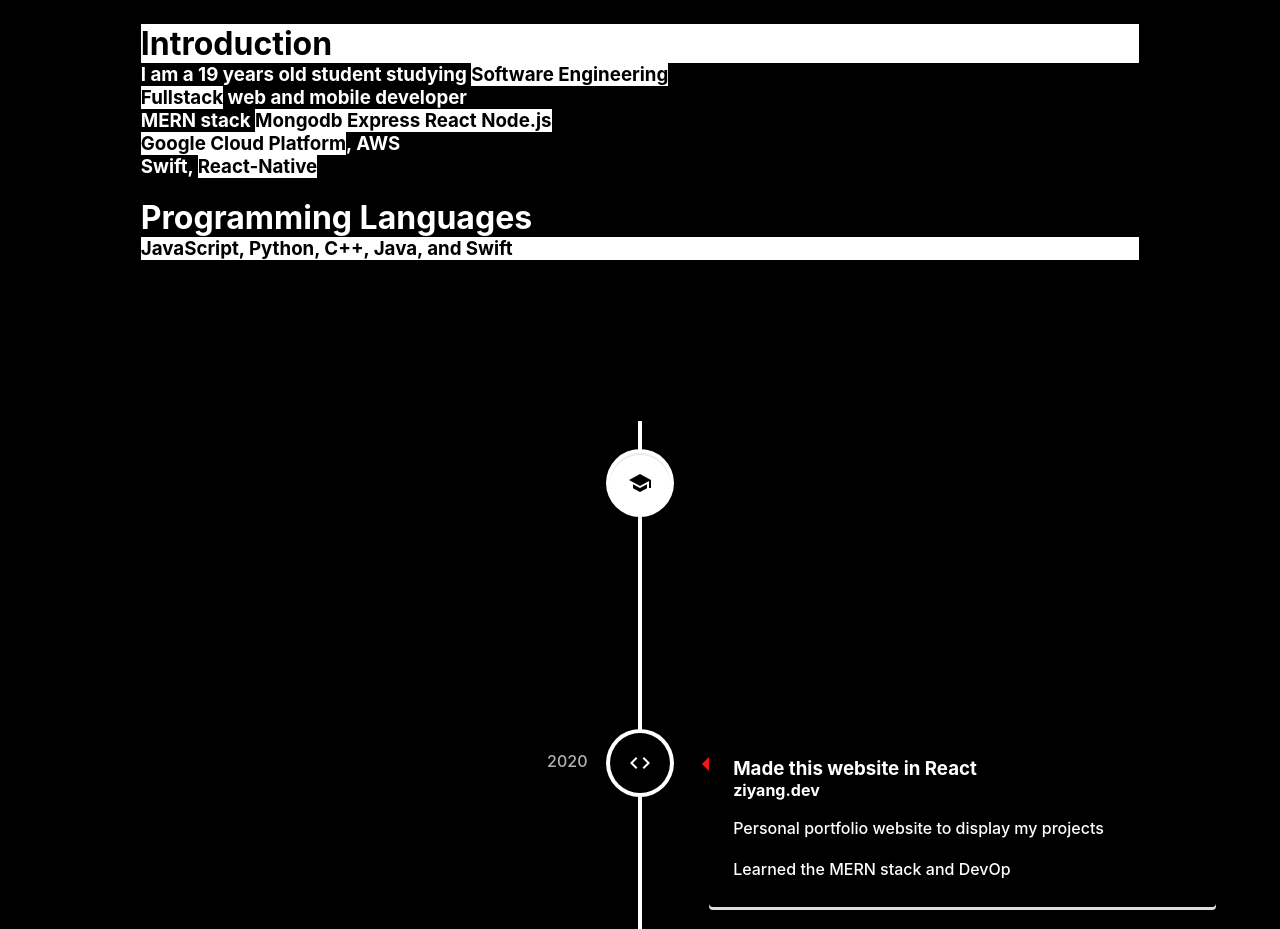
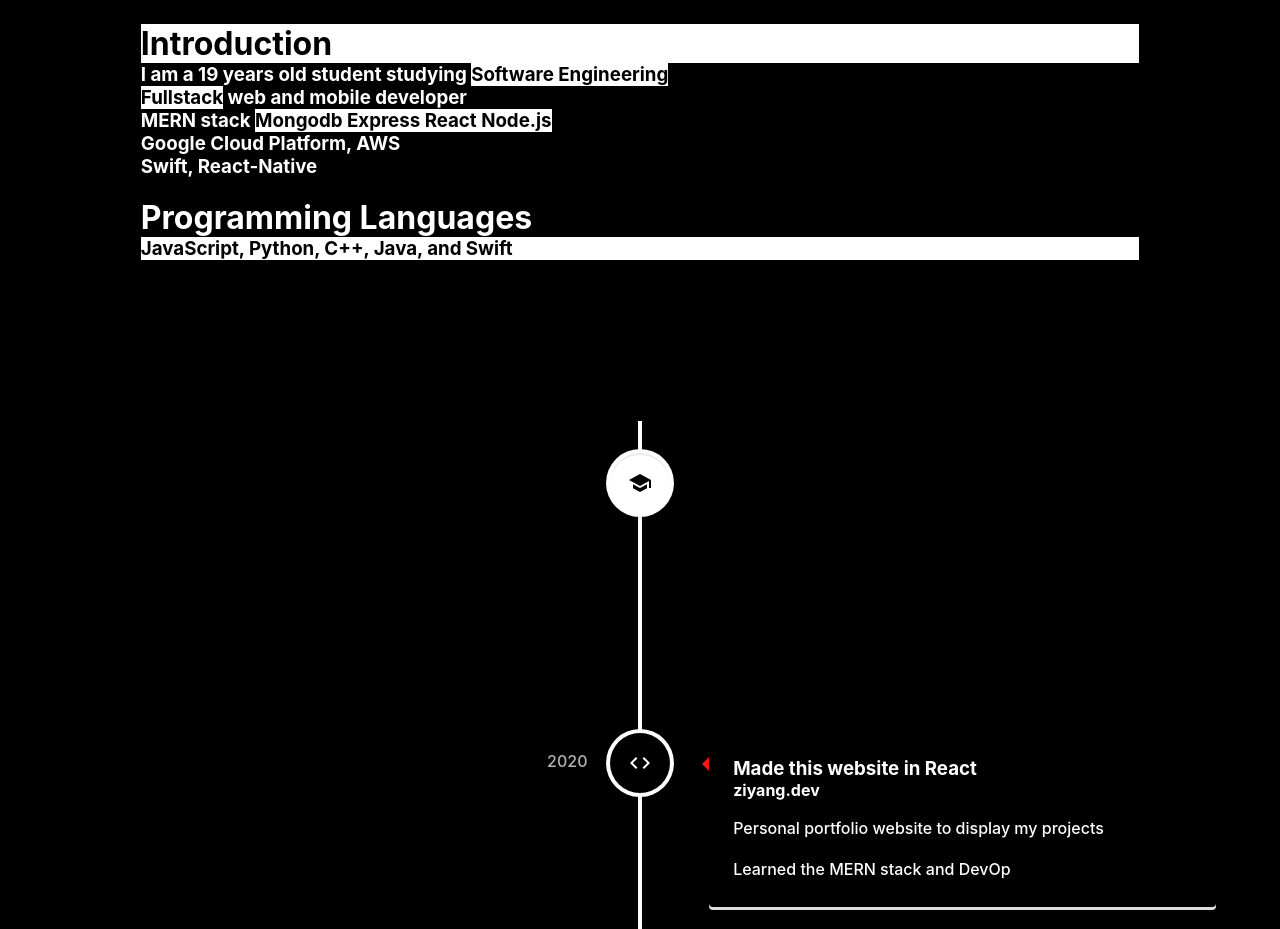
Before and after one commit to Ziyangll/ziyangdev, a React (Create React App) app: page / in a window 1280 px wide. Shown: the part 920-1849 px from the top of the page. Built offline with nearby package versions, Linux system fonts and the light colour scheme.

Commit message:
remove more noise

```diff
--- a/src/components/home/About.jsx
+++ b/src/components/home/About.jsx
@@ -9,8 +9,8 @@
         <h3 class="text"><span class="title-text">Fullstack</span> web and mobile developer</h3>
         <h3 class="text">MERN stack <span class="title-text">Mongodb Express <span>React</span> Node.js</span>
         </h3>
-        <h3 class="text"><span class="title-text">Google Cloud Platform</span>, AWS</h3>
-        <h3 class="text">Swift, <span class="title-text">React-Native</span></h3>
+        <h3 class="text"><span>Google Cloud Platform</span>, AWS</h3>
+        <h3 class="text">Swift, <span>React-Native</span></h3>
         <br/>
         <h1 class="text">Programming Languages</h1>
         <h3 class="title-text">JavaScript, Python, C++, Java, and Swift</h3>
```
Also changed, not shown: 1 other file (tests, documents, lock files or other folders).
